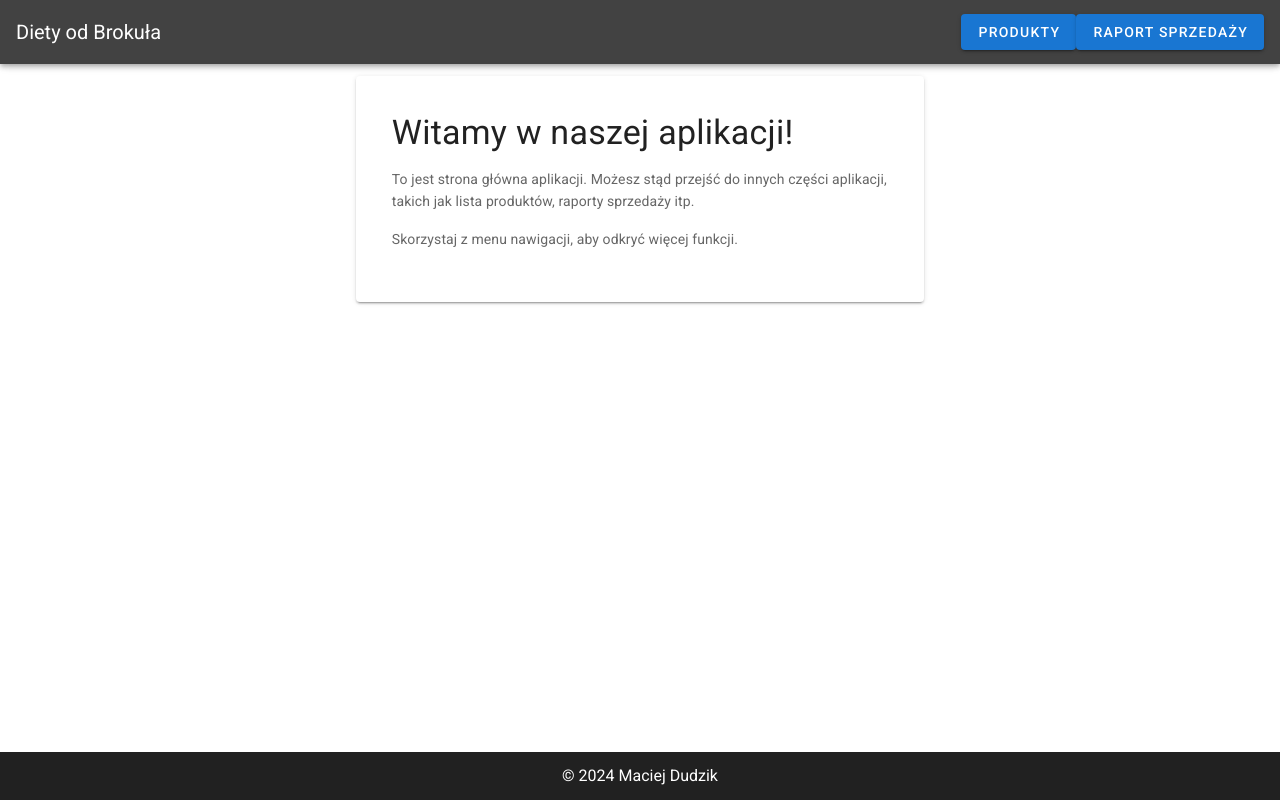
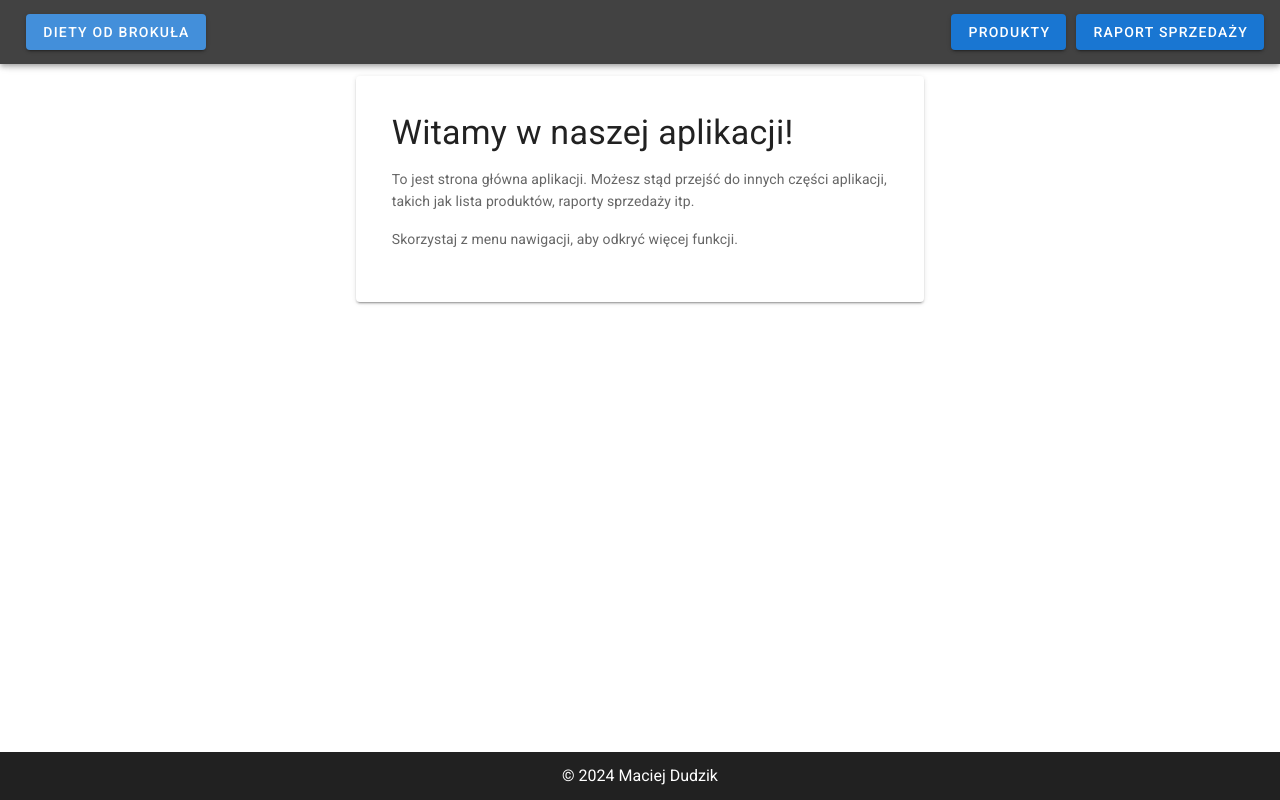
Before and after one commit to Dudziej/Brokul, a Vue app in the folder frontend/: page /sales-report in a window 1280 px wide. Built offline with nearby package versions, Linux system fonts and the light colour scheme.

Commit message:
minor navbar change + icon in header

```diff
--- a/frontend/public/index.html
+++ b/frontend/public/index.html
@@ -4,8 +4,8 @@
     <meta charset="utf-8">
     <meta http-equiv="X-UA-Compatible" content="IE=edge">
     <meta name="viewport" content="width=device-width,initial-scale=1.0">
-    <link rel="icon" href="<%= BASE_URL %>favicon.ico">
-    <title><%= htmlWebpackPlugin.options.title %></title>
+    <link rel="icon" href="<%= BASE_URL %>diety-od-brokula.svg">
+    <title>Diety od Brokuła</title>
     <link rel="stylesheet" href="https://fonts.googleapis.com/css?family=Roboto:100,300,400,500,700,900">
     <link rel="stylesheet" href="https://cdn.jsdelivr.net/npm/@mdi/font@latest/css/materialdesignicons.min.css">
   </head>
--- a/frontend/src/components/Navbar.vue
+++ b/frontend/src/components/Navbar.vue
@@ -1,16 +1,24 @@
 <template>
   <v-app-bar app color="grey darken-3" dark>
-      <v-toolbar-title>Diety od Brokuła</v-toolbar-title>
+    <v-btn color="primary" class="nav-button" to="/">
+      Diety od Brokuła
+    </v-btn>
 
     <v-spacer></v-spacer>
 
-      <v-btn color="primary" to="/products">Produkty</v-btn>
-      <v-btn color="primary" to="/sales-report">Raport sprzedaży</v-btn>
+    <v-btn color="primary" class="nav-button" to="/products">Produkty</v-btn>
+    <v-btn color="primary" class="nav-button" to="/sales-report">Raport sprzedaży</v-btn>
   </v-app-bar>
 </template>
 
 <script>
 export default {
-    name: 'Navbar-Component'
+  name: 'NavbarComponent'
 }
 </script>
+
+<style>
+.nav-button {
+  margin-left: 10px;
+}
+</style>
```
Also changed, not shown: frontend/public/diety-od-brokula.svg (added). Lines whose indentation alone changed are shown as unchanged.
